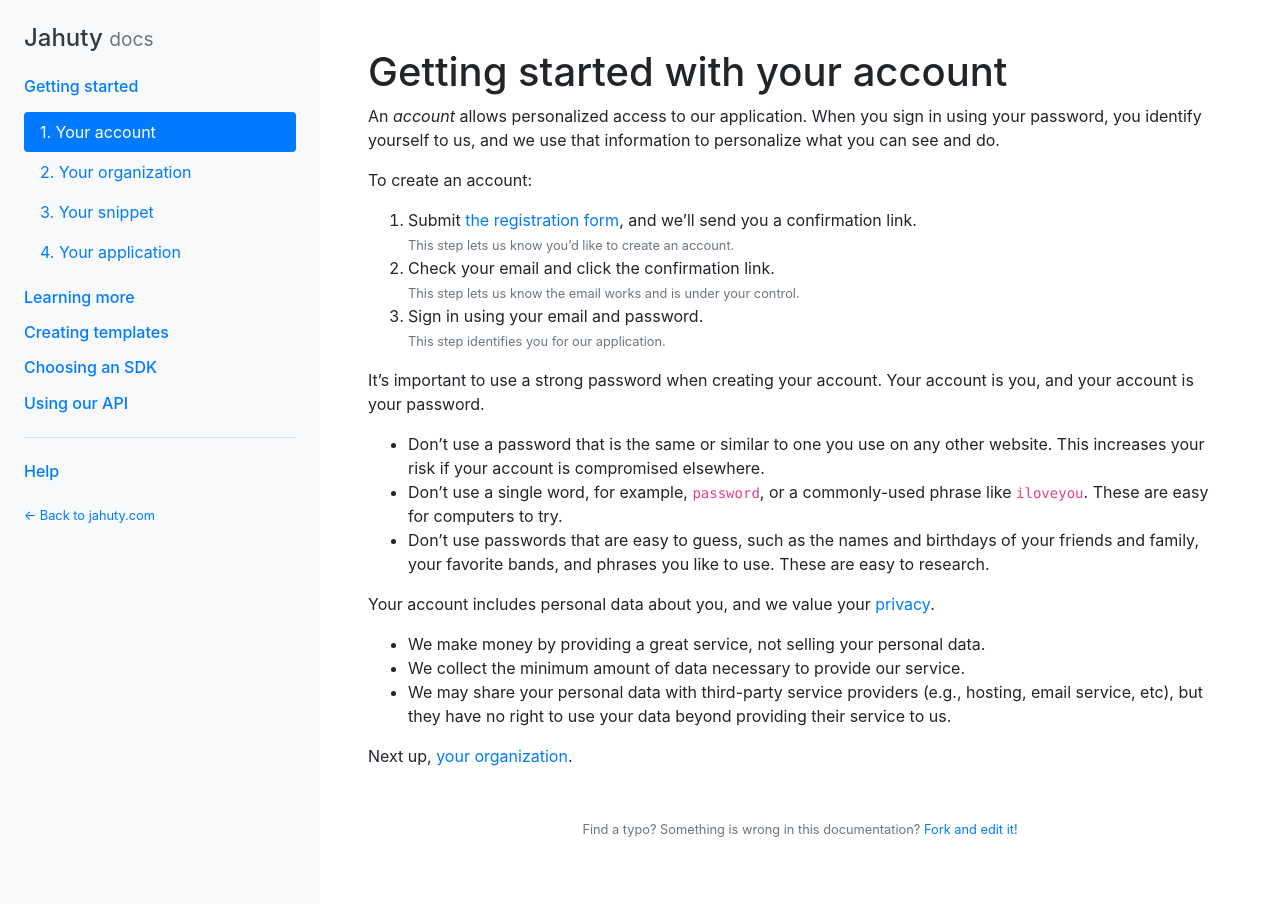
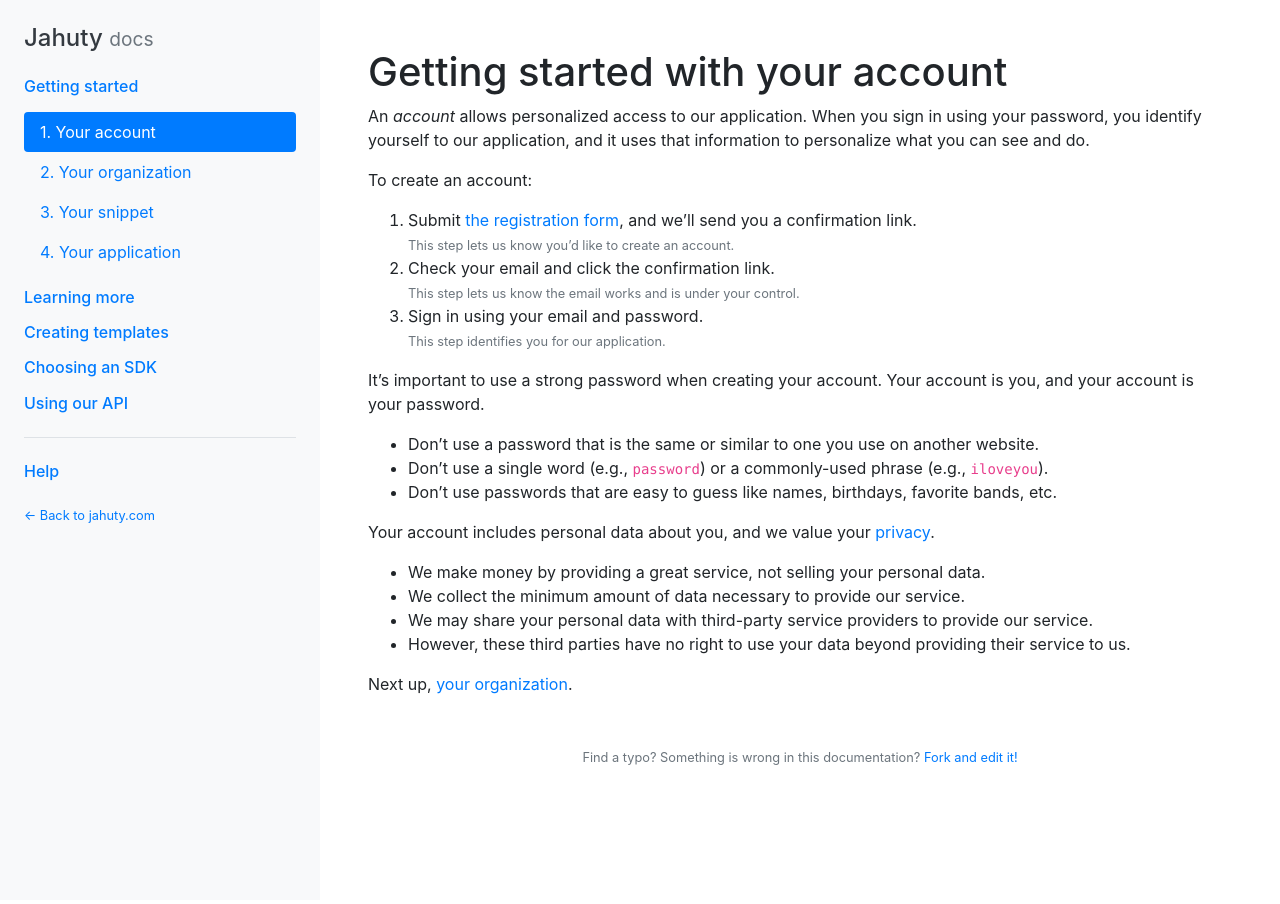
Before and after one commit to jahuty/documentation, a Jekyll site: the page built from getting-started/your-account.md, in a window 1280 px wide. Built offline with Jekyll 4.4.1, drawn with Linux system fonts in a browser that asks for light colours; nearby versions of some CDN libraries.

Commit message:
Tweak the language

```diff
--- a/getting-started/your-account.md
+++ b/getting-started/your-account.md
@@ -7,7 +7,7 @@ category    : getting-started
 
 # Getting started with your account
 
-An _account_ allows personalized access to our application. When you sign in using your password, you identify yourself to us, and we use that information to personalize what you can see and do.
+An _account_ allows personalized access to our application. When you sign in using your password, you identify yourself to our application, and it uses that information to personalize what you can see and do.
 
 To create an account:
 
@@ -17,14 +17,15 @@ To create an account:
 
 It's important to use a strong password when creating your account. Your account is you, and your account is your password.
 
-* Don't use a password that is the same or similar to one you use on any other website. This increases your risk if your account is compromised elsewhere.
-* Don't use a single word, for example, `password`, or a commonly-used phrase like `iloveyou`. These are easy for computers to try.
-* Don't use passwords that are easy to guess, such as the names and birthdays of your friends and family, your favorite bands, and phrases you like to use. These are easy to research.
+* Don't use a password that is the same or similar to one you use on another website.
+* Don't use a single word (e.g., `password`) or a commonly-used phrase (e.g., `iloveyou`).
+* Don't use passwords that are easy to guess like names,  birthdays, favorite bands, etc.
 
 Your account includes personal data about you, and we value your [privacy]({{ site.data.urls.legal.privacy_policy }}).
 
 * We make money by providing a great service, not selling your personal data.
 * We collect the minimum amount of data necessary to provide our service.
-* We may share your personal data with third-party service providers (e.g., hosting, email service, etc), but they have no right to use your data beyond providing their service to us.
+* We may share your personal data with third-party service providers to provide our service.
+* However, these third parties have no right to use your data beyond providing their service to us.
 
 Next up, [your organization](your-organization).
```
